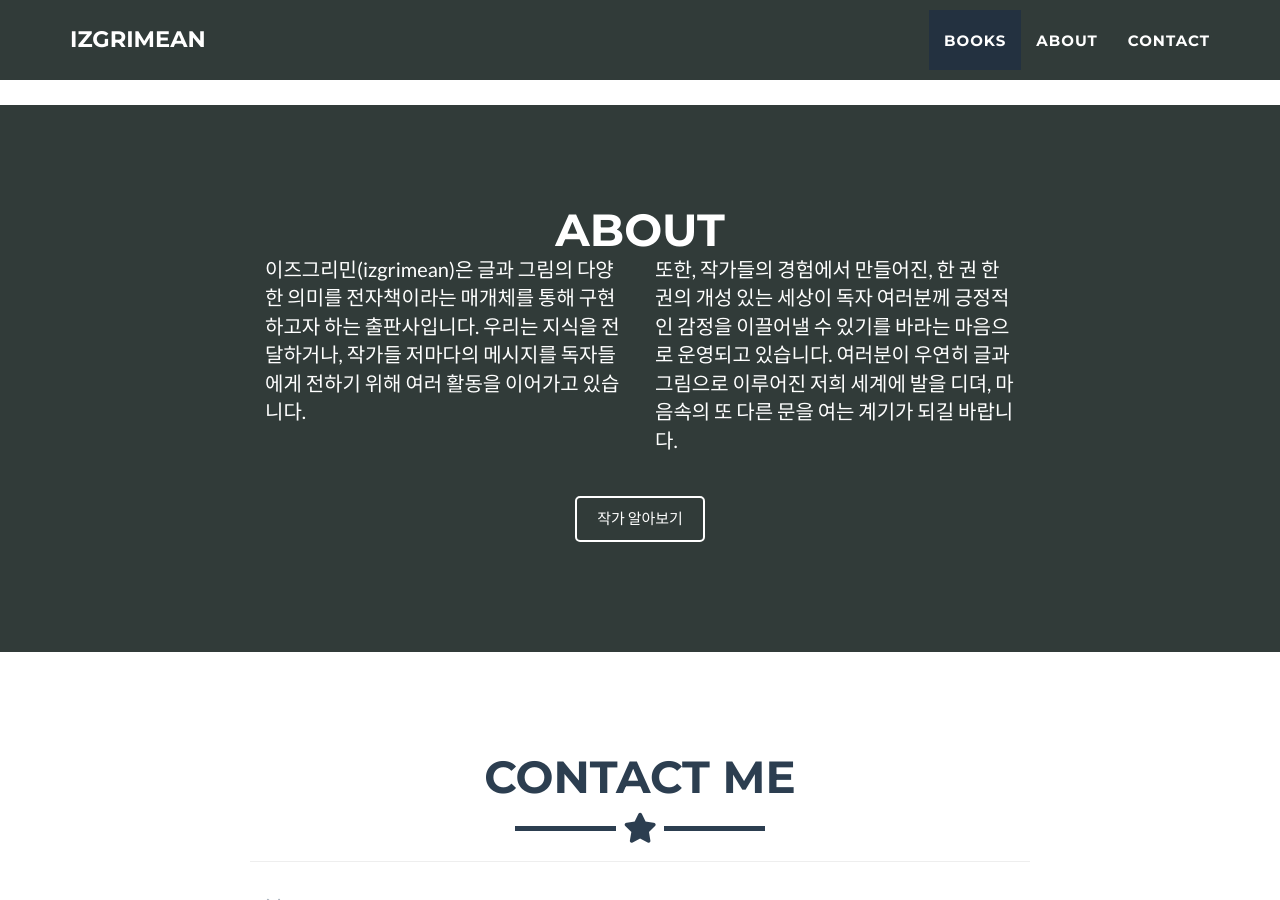
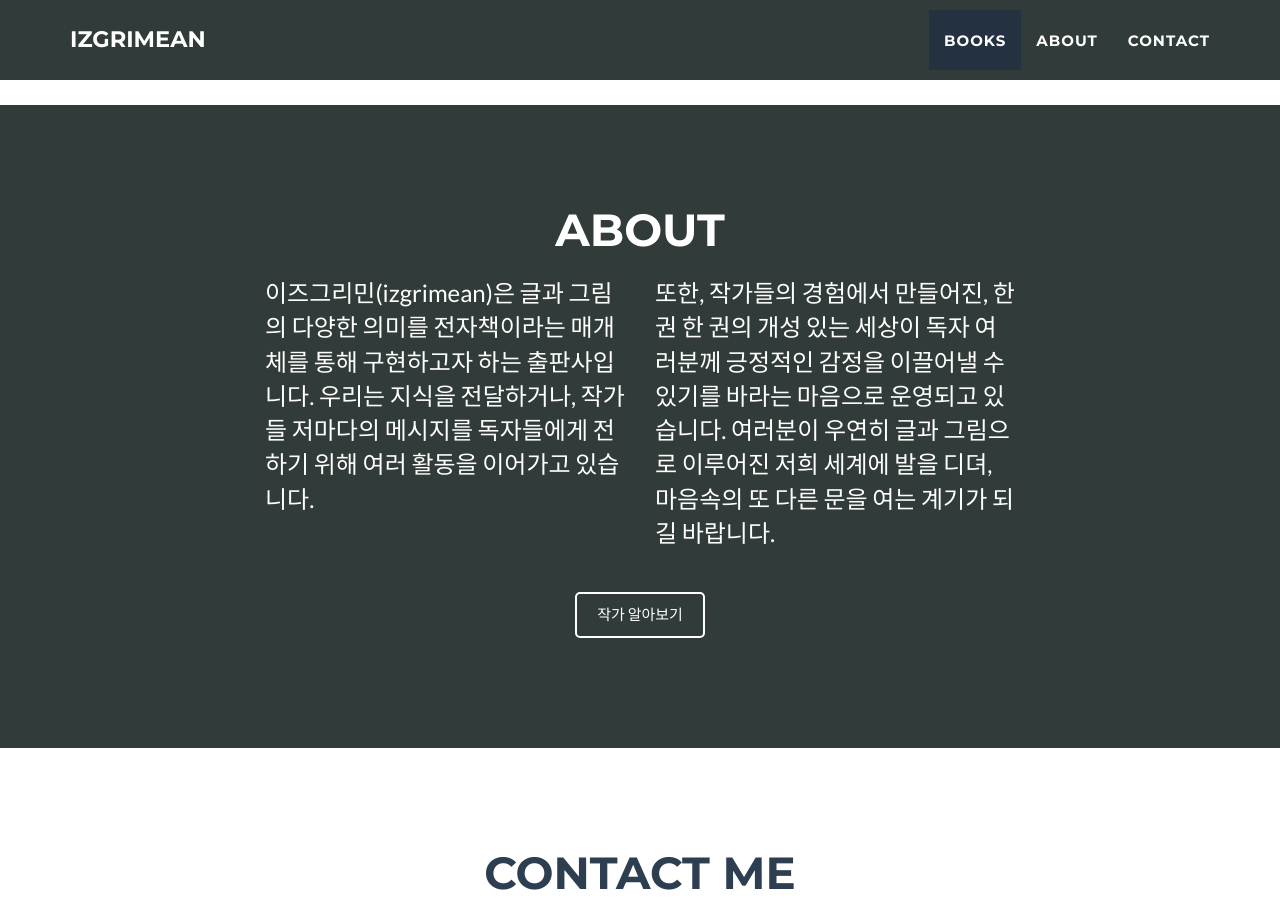
Before and after one commit to izgrimean/izgrimean.github.io, a Jekyll site: the page built from _posts/2014-07-18-project-1.markdown, in a window 1280 px wide and 900 px high, scrolled down 1287 px. Built offline with Jekyll 4.4.1, drawn with Linux system fonts in a browser that asks for light colours.

Commit message:
Update about.html

```diff
--- a/_includes/about.html
+++ b/_includes/about.html
@@ -8,13 +8,14 @@
       </div>
     </div>
 
+    <br/>
     <div class="row">
       <div class="col-lg-4 col-lg-offset-2">
-        <p>이즈그리민(izgrimean)은 글과 그림의 다양한 의미를 전자책이라는 매개체를 통해 구현하고자 하는 출판사입니다.
+        <p style="font-size: 18pt;">이즈그리민(izgrimean)은 글과 그림의 다양한 의미를 전자책이라는 매개체를 통해 구현하고자 하는 출판사입니다.
           우리는 지식을 전달하거나, 작가들 저마다의 메시지를 독자들에게 전하기 위해 여러 활동을 이어가고 있습니다. </p>
       </div>
       <div class="col-lg-4">
-        <p>또한, 작가들의 경험에서 만들어진, 한 권 한 권의 개성 있는 세상이 독자 여러분께 긍정적인 감정을 이끌어낼 수 있기를 바라는 마음으로 운영되고 있습니다.
+        <p style="font-size: 18pt;">또한, 작가들의 경험에서 만들어진, 한 권 한 권의 개성 있는 세상이 독자 여러분께 긍정적인 감정을 이끌어낼 수 있기를 바라는 마음으로 운영되고 있습니다.
           여러분이 우연히 글과 그림으로 이루어진 저희 세계에 발을 디뎌, 마음속의 또 다른 문을 여는 계기가 되길 바랍니다.</p>
       </div>
       <!--
```
